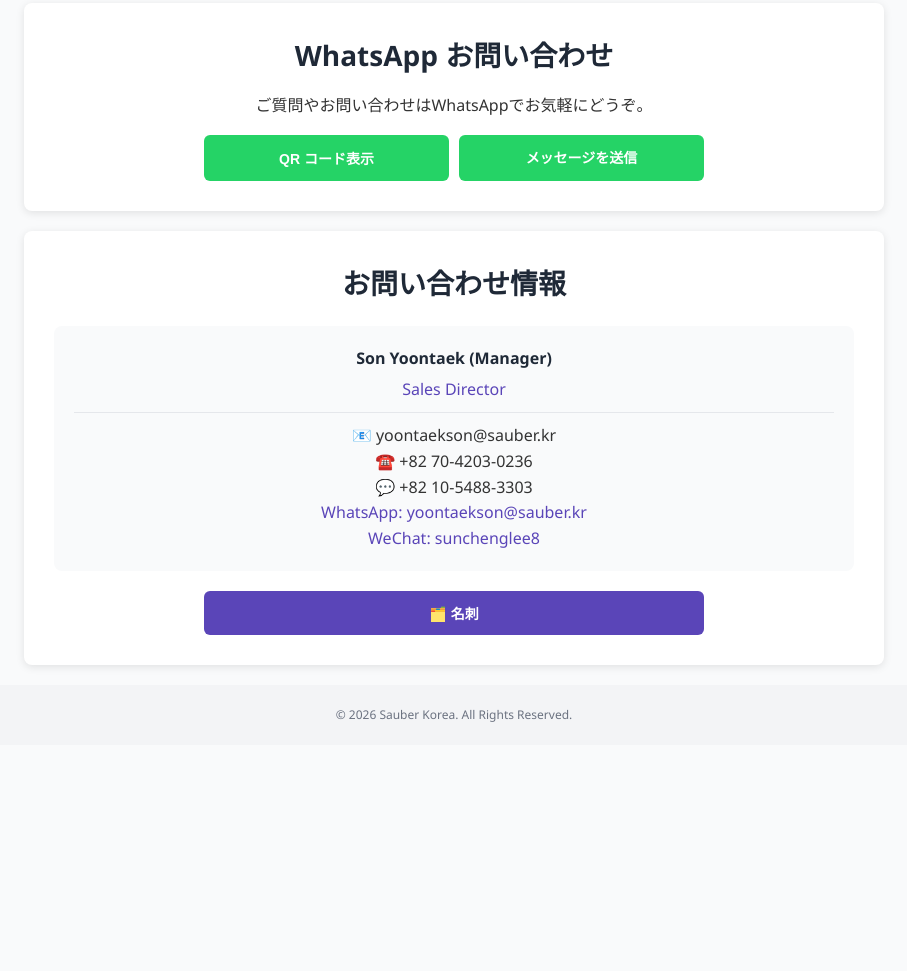
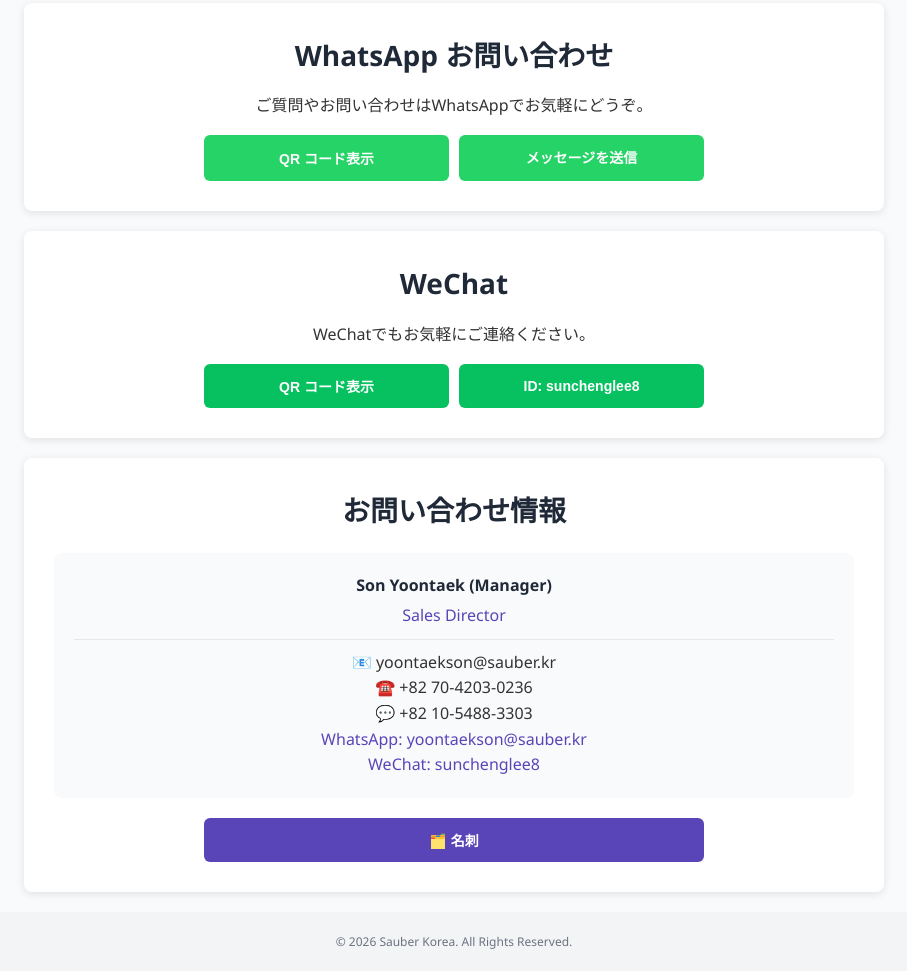
Before and after one commit to sauber2026/lifestyle-week, a plain HTML site: page index.html in a window 1280 px wide. Shown: the part 2771-3742 px from the top of the page, without its empty margins (186-1093 px from the left). Before the commit the page ends 3516 px from the top, so only its background shows below. Drawn offline with Linux system fonts and the light colour scheme.

Commit message:
Add files via upload

```diff
--- a/index.html
+++ b/index.html
@@ -84,7 +84,7 @@
       <a class="btn" href="https://sauber.kr/?lang=en" target="_blank" style="background-color: #10b981; margin-bottom: 1rem;" id="homeBtn">🌐 Visit Website</a>
       <div class="button-container">
         <a class="btn" href="https://drive.google.com/uc?export=download&id=1bRjBn1e7baVjPW2dLUWJ8Dgood8-7cZN" download id="catalogBtn">📄 Company Info & Catalog</a>
-        <a class="btn" href="https://drive.google.com/uc?export=download&id=16tAlsxZU6A7i6rHoKYz7m1fOEl5wIfjX" download id="priceBtn">💰 Price Guide</a>
+        <a class="btn" href="https://drive.google.com/uc?export=download&id=10V_va_4oyBTrYp1yh9BYNmvsuuVKgGFC" download id="priceBtn">💰 Price Guide</a>
       </div>
     </section>
 
@@ -104,6 +104,27 @@
         <a class="btn whatsapp-btn" href="https://wa.me/821054883303" target="_blank" id="sendMsgBtn" style="flex: 1; width: auto; max-width: none;">Send Message</a>
       </div>
     </section>
+
+    <!-- WeChat -->
+    <section>
+      <h2 id="wechatTitle">WeChat</h2>
+      <p id="wechatText" style="text-align: center; margin-bottom: 1rem;"></p>
+      <div style="display: flex; gap: 10px; justify-content: center; max-width: 500px; margin: 0 auto;">
+        <button class="btn" onclick="showWechatQR()" id="wechatQrBtn" style="flex: 1; width: auto; max-width: none; background-color: #07C160;">QR Code</button>
+        <button class="btn" onclick="copyWechat()" id="wechatIdBtn" style="flex: 1; width: auto; max-width: none; background-color: #07C160;">ID: sunchenglee8</button>
+      </div>
+      <p id="wechatCopied" style="text-align: center; color: #07C160; font-size: 13px; margin-top: 8px; display: none;">✅ Copied!</p>
+    </section>
+
+    <!-- WeChat QR Modal -->
+    <div class="qr-modal" id="wechatQrModal">
+      <div class="qr-modal-content">
+        <p id="wechatQrTitle">WeChat QR Code</p>
+        <div style="width: 300px; height: 408px; margin: 1rem auto; background-image: url('https://raw.githubusercontent.com/sauber2026/lifestyle-week/main/WechatQR.jpg'); background-size: contain; background-position: center; background-repeat: no-repeat; border: 2px solid #07C160; border-radius: 8px;"></div>
+        <p>WeChat ID: sunchenglee8</p>
+        <button class="btn" onclick="showWechatQR()" style="background-color: #9ca3af; margin-top: 15px;" id="wechatCloseBtn">Close</button>
+      </div>
+    </div>
 
     <!-- QR Modal -->
     <div class="qr-modal" id="qrModal">
@@ -171,6 +192,13 @@
         cardCloseBtn: '閉じる',
         qrTitle: 'WhatsApp QR コード',
         closeQrBtn: '閉じる',
+        wechatTitle: 'WeChat',
+        wechatText: 'WeChatでもお気軽にご連絡ください。',
+        wechatQrBtn: 'QR コード表示',
+        wechatIdBtn: 'ID: sunchenglee8',
+        wechatQrTitle: 'WeChat QR コード',
+        wechatCloseBtn: '閉じる',
+        wechatCopied: '✅ コピーしました！',
         contactInfoTitle: 'お問い合わせ情報',
         contactName: 'Son Yoontaek (Manager)',
         footer: '© 2026 Sauber Korea. All Rights Reserved.',
@@ -216,6 +244,13 @@
         cardCloseBtn: 'Close',
         qrTitle: 'WhatsApp QR Code',
         closeQrBtn: 'Close',
+        wechatTitle: 'WeChat',
+        wechatText: 'Feel free to contact us via WeChat as well.',
+        wechatQrBtn: 'Show QR Code',
+        wechatIdBtn: 'ID: sunchenglee8',
+        wechatQrTitle: 'WeChat QR Code',
+        wechatCloseBtn: 'Close',
+        wechatCopied: '✅ Copied!',
         contactInfoTitle: 'Contact Information',
         contactName: 'Yoontaek Son (Manager)',
         footer: '© 2026 Sauber Korea. All Rights Reserved.',
@@ -261,6 +296,13 @@
         cardCloseBtn: '닫기',
         qrTitle: 'WhatsApp QR 코드',
         closeQrBtn: '닫기',
+        wechatTitle: 'WeChat',
+        wechatText: 'WeChat으로도 편하게 연락주세요.',
+        wechatQrBtn: 'QR 코드 보기',
+        wechatIdBtn: 'ID: sunchenglee8',
+        wechatQrTitle: 'WeChat QR 코드',
+        wechatCloseBtn: '닫기',
+        wechatCopied: '✅ 복사됨!',
         contactInfoTitle: '담당자 정보',
         contactName: '손윤택 차장',
         footer: '© 2026 Sauber Korea. All Rights Reserved.',
@@ -307,6 +349,12 @@
       document.getElementById('contactText').textContent = t.contactText;
       document.getElementById('qrBtn').textContent = t.qrBtn;
       document.getElementById('sendMsgBtn').textContent = t.sendMsgBtn;
+      document.getElementById('wechatTitle').textContent = t.wechatTitle;
+      document.getElementById('wechatText').textContent = t.wechatText;
+      document.getElementById('wechatQrBtn').textContent = t.wechatQrBtn;
+      document.getElementById('wechatIdBtn').textContent = t.wechatIdBtn;
+      document.getElementById('wechatQrTitle').textContent = t.wechatQrTitle;
+      document.getElementById('wechatCloseBtn').textContent = t.wechatCloseBtn;
       document.getElementById('cardBtn').textContent = t.cardBtn;
       document.getElementById('cardTitle').textContent = t.cardTitle;
       document.getElementById('cardDownloadBtn').textContent = t.cardDownloadBtn;
@@ -348,6 +396,18 @@
       btn.querySelector('span:last-child').textContent = answer.classList.contains('active') ? '−' : '+';
     }
 
+    function showWechatQR() {
+      document.getElementById('wechatQrModal').classList.toggle('active');
+    }
+
+    function copyWechat() {
+      navigator.clipboard.writeText('sunchenglee8').then(() => {
+        const msg = // wechatCopied는 동적 처리;
+        msg.style.display = 'block';
+        setTimeout(() => { msg.style.display = 'none'; }, 2000);
+      });
+    }
+
     function showQR() {
       document.getElementById('qrModal').classList.toggle('active');
     }
```
